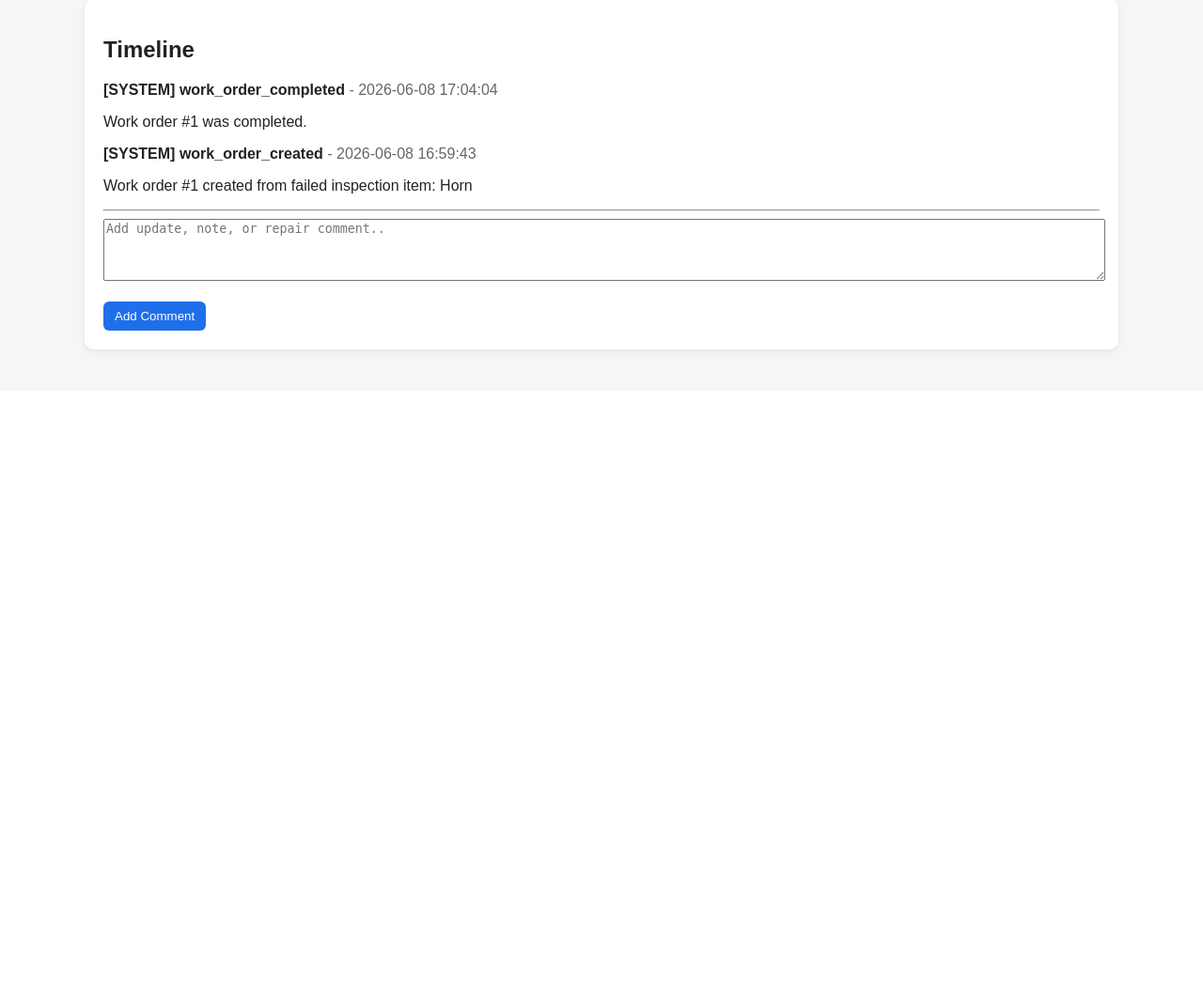
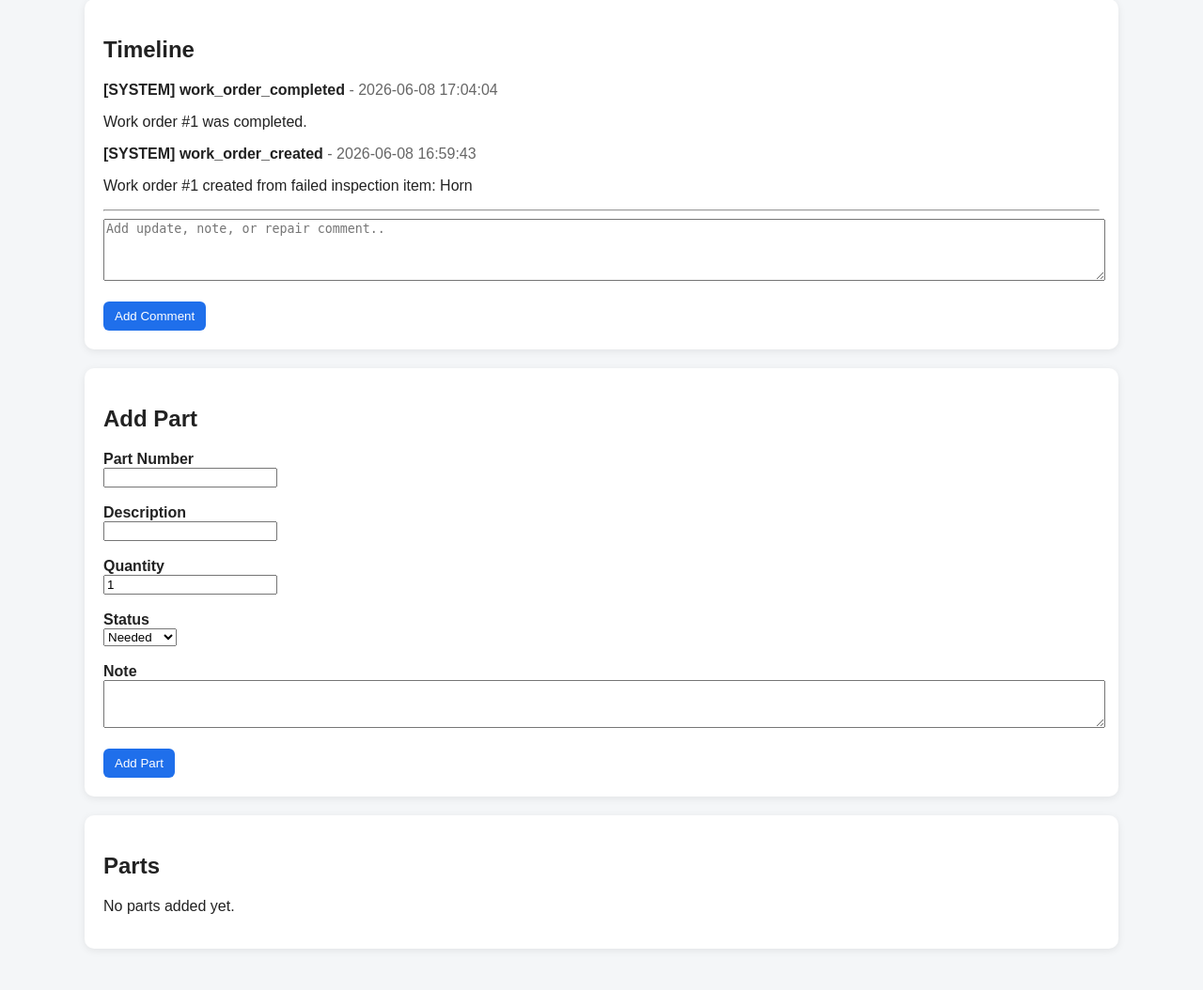
Before and after one commit to AndrewFrizzell/FleetMind, a Flask app: page /work-orders/1 in a window 1280 px wide. Shown: the part 1135-2189 px from the top of the page at 94% size. Before the commit the page ends 1515 px from the top, so only its background shows below. Run offline with Flask 3, Linux system fonts and the light colour scheme; a user stored in the database is signed in; data comes from the database, SQL or seed files in the repository; both versions use the stored data as it was after the commit.

Commit message:
added parts to work orders and updated timeline

```diff
--- a/fleetmind_db.py
+++ b/fleetmind_db.py
@@ -257,6 +257,23 @@ def create_tables(conn):
 
     conn.commit()
 
+    #work order parts table
+    cursor.execute("""
+    CREATE TABLE IF NOT EXISTS WorkOrderPart (
+        part_id INTEGER PRIMARY KEY AUTOINCREMENT,
+        work_order_id INTEGER NOT NULL,
+        part_number TEXT,
+        description TEXT NOT NULL,
+        quantity REAL NOT NULL DEFAULT 1,
+        status TEXT NOT NULL DEFAULT 'needed',
+        note TEXT,
+        created_at TEXT NOT NULL DEFAULT (datetime('now')),
+
+        FOREIGN KEY (work_order_id) REFERENCES WorkOrder(work_order_id)
+
+    );
+    """)
+
 if __name__ == "__main__":
     conn = get_connection()
     create_tables(conn)
--- a/logic.py
+++ b/logic.py
@@ -726,6 +726,52 @@ def get_work_order_timeline(conn, work_order_id):
 
         ORDER BY created_at DESC
     """,(work_order_id, work_order_id))
+
+    return cur.fetchall()
+
+def add_work_order_part(
+    conn,
+    work_order_id,
+    part_number,
+    description,
+    quantitiy,
+    status,
+    note
+):
+    cur = conn.cursor()
+
+    cur.execute("""
+        INSERT INTO WorkOrderPart (
+            work_order_id,
+            part_number,
+            description,
+            quantity,
+            status,
+            note
+        )
+        VALUES (?, ?, ?, ?, ?, ?)
+    """, (
+        work_order_id,
+        part_number,
+        description,
+        quantitiy,
+        status,
+        note
+    ))
+
+    conn.commit()
+
+    return cur.lastrowid
+
+def get_work_order_parts(conn, work_order_id):
+    cur = conn.cursor()
+
+    cur.execute("""
+        SELECT *
+        FROM WorkOrderPart
+        WHERE work_order_id = ?
+        ORDER BY created_at DESC
+    """, (work_order_id,))
 
     return cur.fetchall()
 
--- a/web/app.py
+++ b/web/app.py
@@ -56,7 +56,9 @@ from logic import (
             remove_machine_from_job,
             get_job_events,
             add_job_event,
-            get_machine_unit_number
+            get_machine_unit_number,
+            add_work_order_part,
+            get_work_order_parts
 
 
 )
@@ -258,6 +260,7 @@ def work_order_detail(work_order_id):
 
     work_order = get_work_order_by_id(conn, work_order_id)
     timeline = get_work_order_timeline(conn, work_order_id)
+    parts = get_work_order_parts(conn, work_order_id)
 
     conn.close()
 
@@ -268,7 +271,8 @@ def work_order_detail(work_order_id):
         "work_order_detail.html",
         user=session,
         work_order=work_order,
-        timeline=timeline
+        timeline=timeline,
+        parts=parts
     )
 
 @app.route("/work-orders/<int:work_order_id>/comments/add", methods=["POST"])
@@ -880,6 +884,62 @@ def add_job_comment_route(job_id):
 
     flash("comment added.")
     return redirect(url_for("job_detail", job_id=job_id))
+
+@app.route("/work-orders/<int:work_order_id>/parts/add", methods=["POST"])
+@login_required
+def add_work_order_part_route(work_order_id):
+
+    if session.get("role") not in ["mechanic", "equipment_manager"]:
+        return "Forbidden", 403
+
+    part_number = request.form.get("part_number", "").strip()
+    description = request.form.get("description", "").strip()
+    quantity = request.form.get("quantity") or 1
+    status = request.form.get("status") or "needed"
+    note = request.form.get("note", "").strip()
+
+    if not description:
+        flash("Description is required.")
+        return redirect(
+            url_for(
+                "work_order_detail",
+                work_order_id=work_order_id
+            )
+        )
+
+    conn = get_connection()
+
+    add_work_order_part(
+        conn,
+        work_order_id,
+        part_number,
+        description,
+        float(quantity),
+        status,
+        note
+    )
+
+    add_work_order_event(
+        conn,
+        work_order_id,
+        "part_added",
+        f"Part added: {description} | Qty: {quantity} | Status: {status}",
+        session["user_id"]
+    )
+
+    conn.close()
+
+    flash("Part added.")
+
+    return redirect(
+        url_for(
+            "work_order_detail",
+            work_order_id=work_order_id
+        )
+    )
+
+
+
 if __name__ == "__main__":
     #run from /web with python app.py
     app.run(debug=True)
--- a/web/templates/work_order_detail.html
+++ b/web/templates/work_order_detail.html
@@ -106,6 +106,83 @@
 
         </div>
 
+        <div class="card">
+            <h2>Add Part</h2>
+
+            <form method="POST" action="{{ url_for('add_work_order_part_route', work_order_id=work_order.work_order_id) }}">
+                <label><strong>Part Number</strong></label>
+                <br>
+                <input type="text" name="part_number">
+
+                <br><br>
+
+                <label><strong>Description</strong></label>
+                <br>
+                <input type="text" name="description" required>
+
+                <br><br>
+
+                <label><strong>Quantity</strong></label>
+                <br>
+                <input type="number" name="quantity" step="0.01" value="1" required>
+
+                <br><br>
+
+                <label><strong>Status</strong></label>
+                <br>
+                <select name="status" required>
+                    <option value="needed">Needed</option>
+                    <option value="ordered">Ordered</option>
+                    <option value="recieved">Received</option>
+                    <option value="installed">Installed</option>
+                </select>
+
+                <br><br>
+
+                <label><strong>Note</strong></label>
+                <br>
+                <textarea name="note" rows="3" style="width: 100%;"></textarea>
+
+                <br><br>
+
+                <button type="submit" class="primary">
+                    Add Part
+                </button>
+
+            </form>
+
+        </div>
+
+        <div class="card">
+            <h2>Parts</h2>
+
+            {% if parts and parts|length > 0 %}
+                <table>
+                    <tr>
+                        <th>Part Number</th>
+                        <th>Description</th>
+                        <th>Qty</th>
+                        <th>Status</th>
+                        <th>Note</th>
+                        <th>Added</th>
+                    </tr>
+
+                    {% for part in parts %}
+                        <tr>
+                            <td>{{ part.part_number }}</td>
+                            <td>{{ part.description }}</td>
+                            <td>{{ part.quantity }}</td>
+                            <td>{{ part.status }}</td>
+                            <td>{{ part.note or "" }}</td>
+                            <td>{{ part.created_at }}</td>
+                        </tr>
+                    {% endfor %}
+                </table>
+            {% else %}
+                <p>No parts added yet.</p>
+            {% endif %}
+        </div>
+
 
     </div>
 </body>
```
Also changed, not shown: fleetmind.db.
